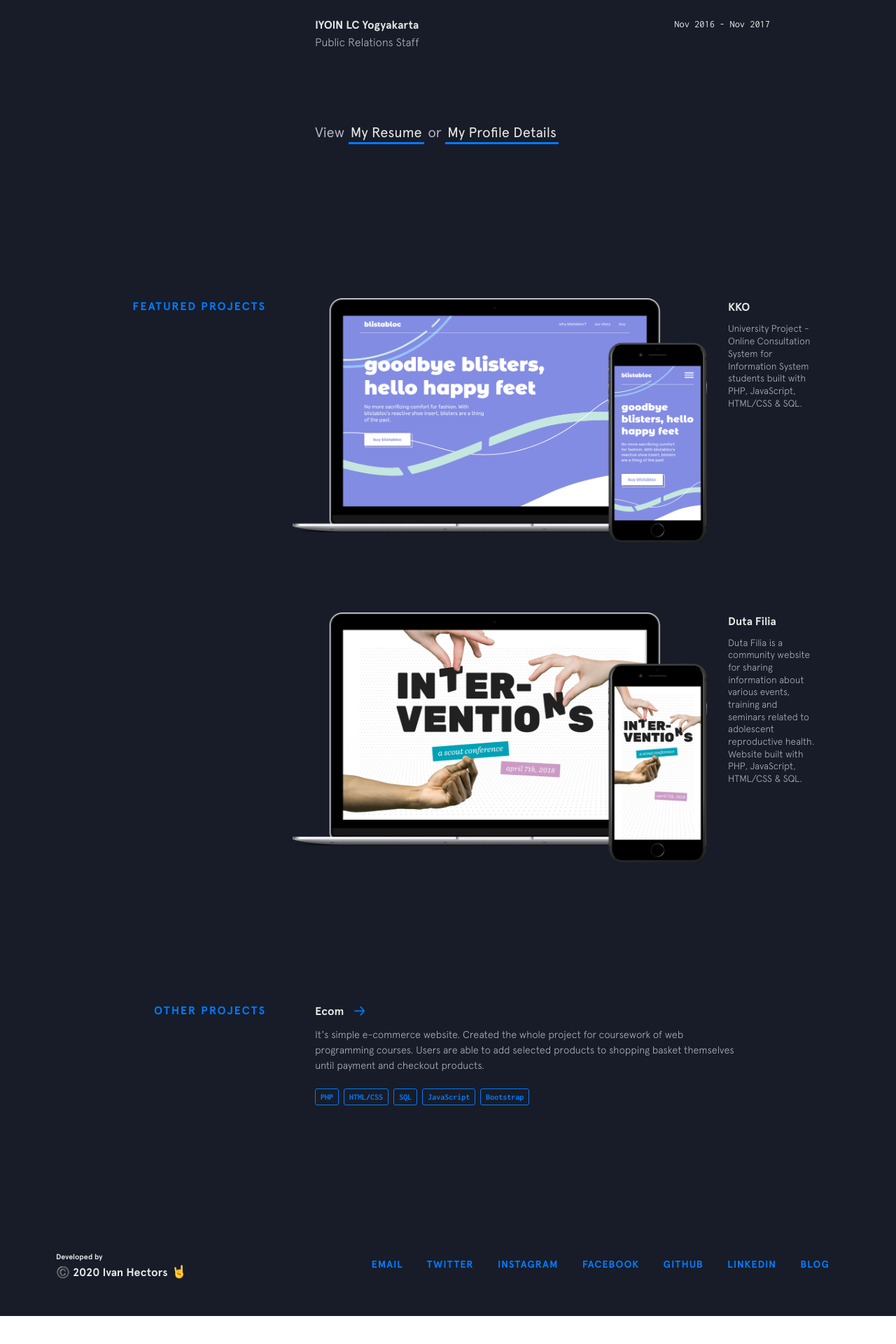
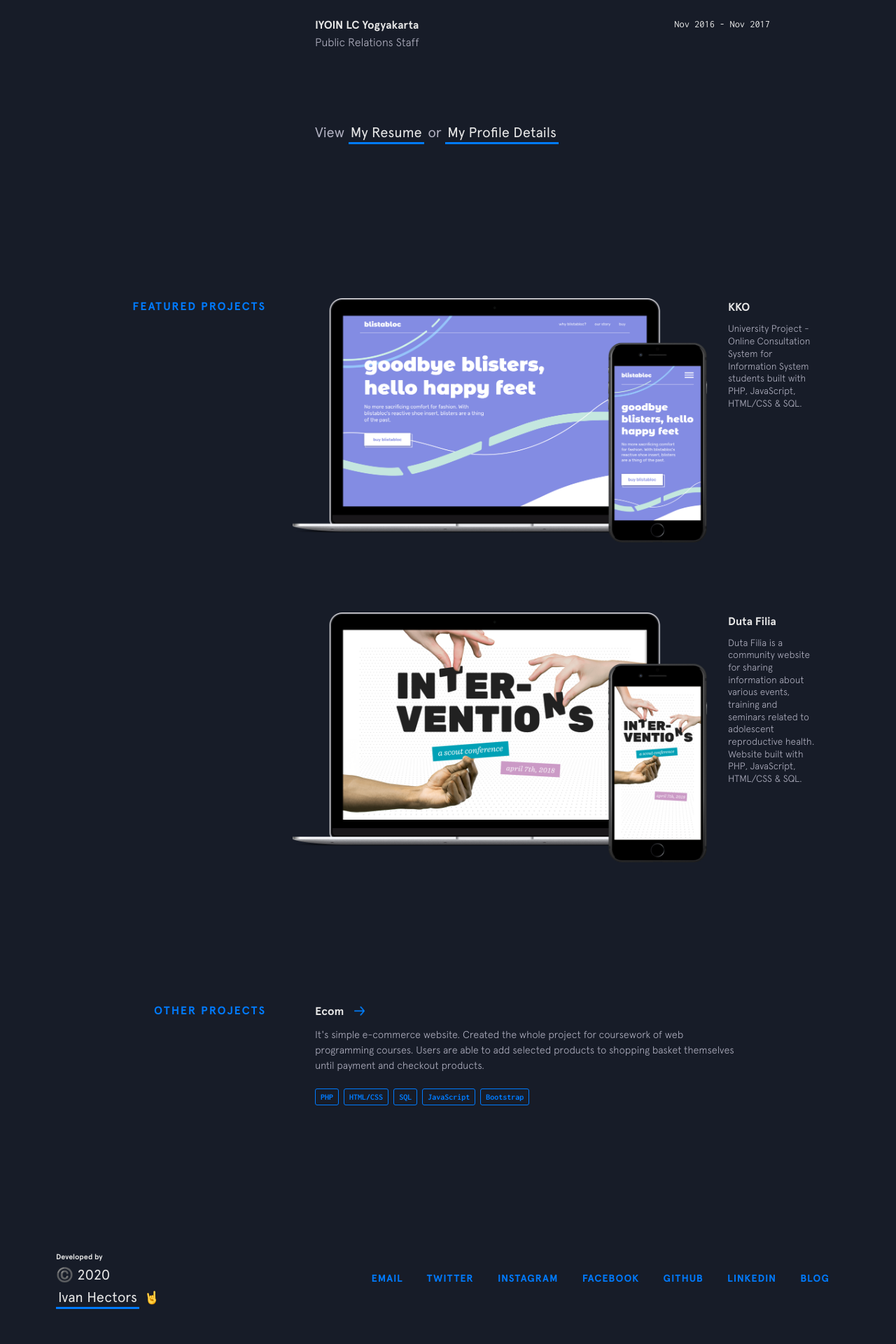
Before and after one commit to ivanhectors/ivanhectors.github.io, a Jekyll site: the page built from index.html, in a window 1280 px wide. Shown: the part 2235-4155 px from the top of the page at 70% size. Built offline with Jekyll 4.4.1, drawn with Linux system fonts in a browser that asks for light colours; nearby versions of some CDN libraries; before the commit the page ends 4115 px from its top, so only the background shows below that.

Commit message:
Update footer.html

```diff
--- a/_includes/footer.html
+++ b/_includes/footer.html
@@ -4,7 +4,7 @@
       <span style="font-size: 8pt">Developed by</span>
     </div>
     <div class="bottom">
-      <span>©️ 2020 <a href="{{site.baseurl}}" target="_blank" class="highlight-link">Ivan Hectors </a> </span>
+      <span class="intro__contact">©️ 2020 <a href="{{site.baseurl}}" target="_blank" class="highlight-link">Ivan Hectors </a> </span>
       <img class="emoji" src="{{site.baseurl}}/img/emojis/rockon.png" alt="emoji">
     </div>
   </div>
```
